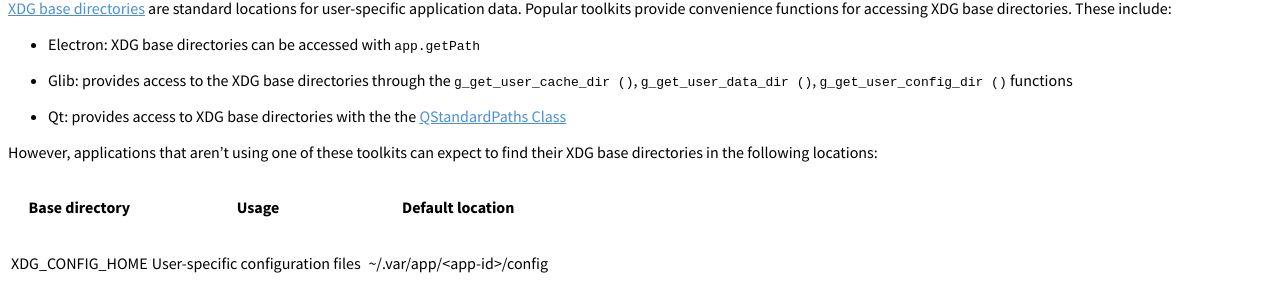
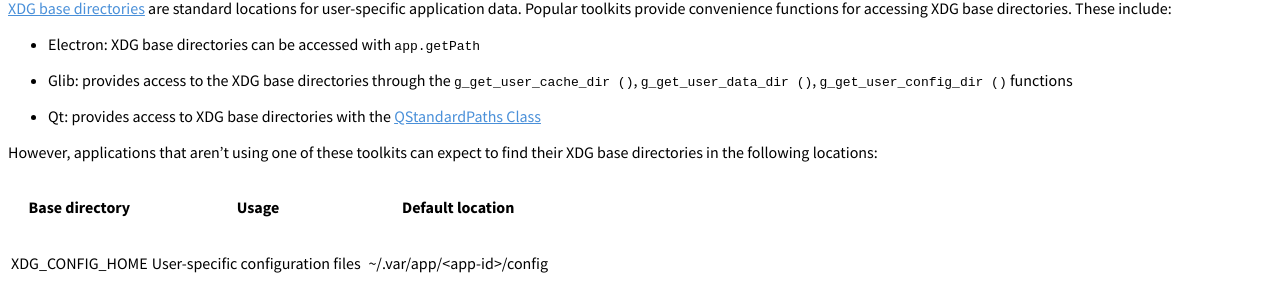
Before and after one commit to flatpak/flatpak-docs, a Sphinx documentation site: the page built from docs/conventions.rst, in a window 1280 px wide and 900 px high, scrolled down 2008 px. Shown: the part 267-567 px from the top of the window. Built offline with Sphinx 7.4.7 and the Read the Docs theme 2.0.0, drawn with Linux system fonts in a browser that asks for light colours.

Commit message:
conventions.rst: Fix a typo

```diff
--- a/docs/conventions.rst
+++ b/docs/conventions.rst
@@ -140,7 +140,7 @@ convenience functions for accessing XDG base directories. These include:
 - Glib: provides access to the XDG base directories through
   the ``g_get_user_cache_dir ()``, ``g_get_user_data_dir ()``,
   ``g_get_user_config_dir ()`` functions
-- Qt: provides access to XDG base directories with the the `QStandardPaths
+- Qt: provides access to XDG base directories with the `QStandardPaths
   Class <http://doc.qt.io/qt-5/qstandardpaths.html>`_
 
 However, applications that aren't using one of these toolkits can expect to
```
